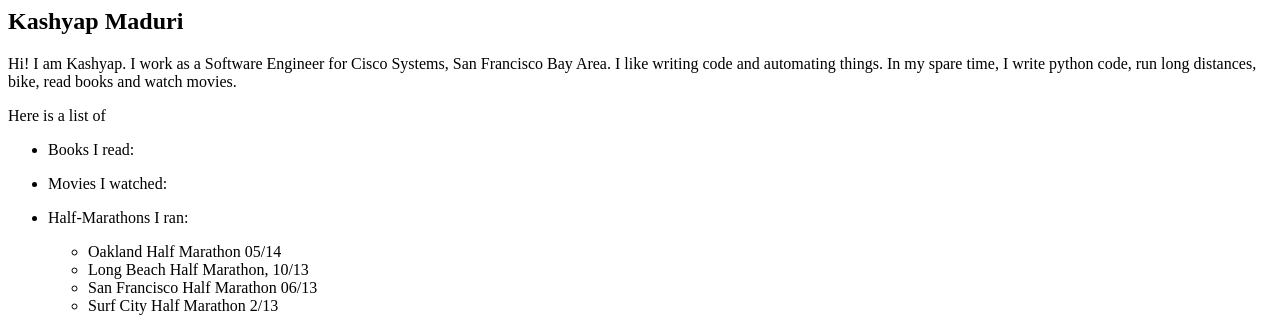
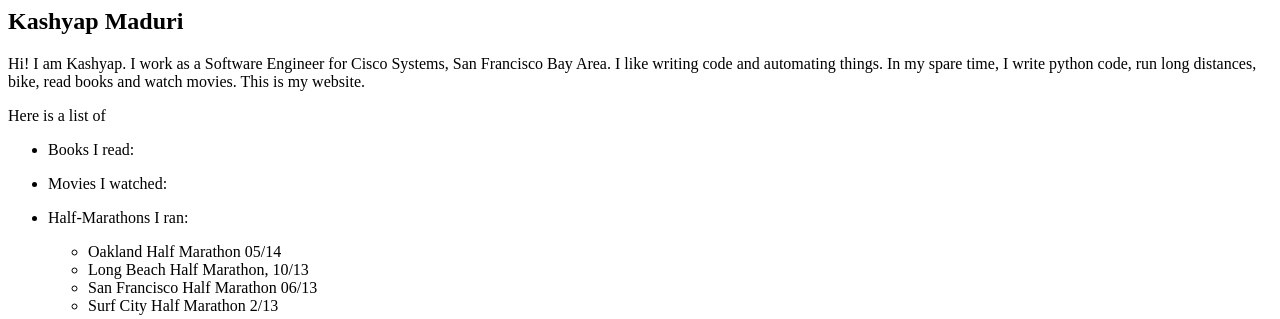
Before and after one commit to kmad1729/kmadswebsite, a Django app: page / in a window 1280 px wide. Shown: the top 319 px of the page. Run offline with Django 3.2, Linux system fonts and the light colour scheme; data that the repository does not hold is empty; parts of the project's set-up code (start-up, migrations or seed data) failed here and were passed over.

Commit message:
setup the website again from scratch

```diff
--- a/templates/about_me.html
+++ b/templates/about_me.html
@@ -6,7 +6,7 @@
             Kashyap Maduri
         </h2>
         <p>
-            Hi! I am Kashyap. I work as a Software Engineer for Cisco Systems, San Francisco Bay Area. I like writing code and automating things. In my spare time, I write python code, run long distances, bike, read books and watch movies.
+            Hi! I am Kashyap. I work as a Software Engineer for Cisco Systems, San Francisco Bay Area. I like writing code and automating things. In my spare time, I write python code, run long distances, bike, read books and watch movies. This is my website.
         </p>
         Here is a list of
         <ul>
```
